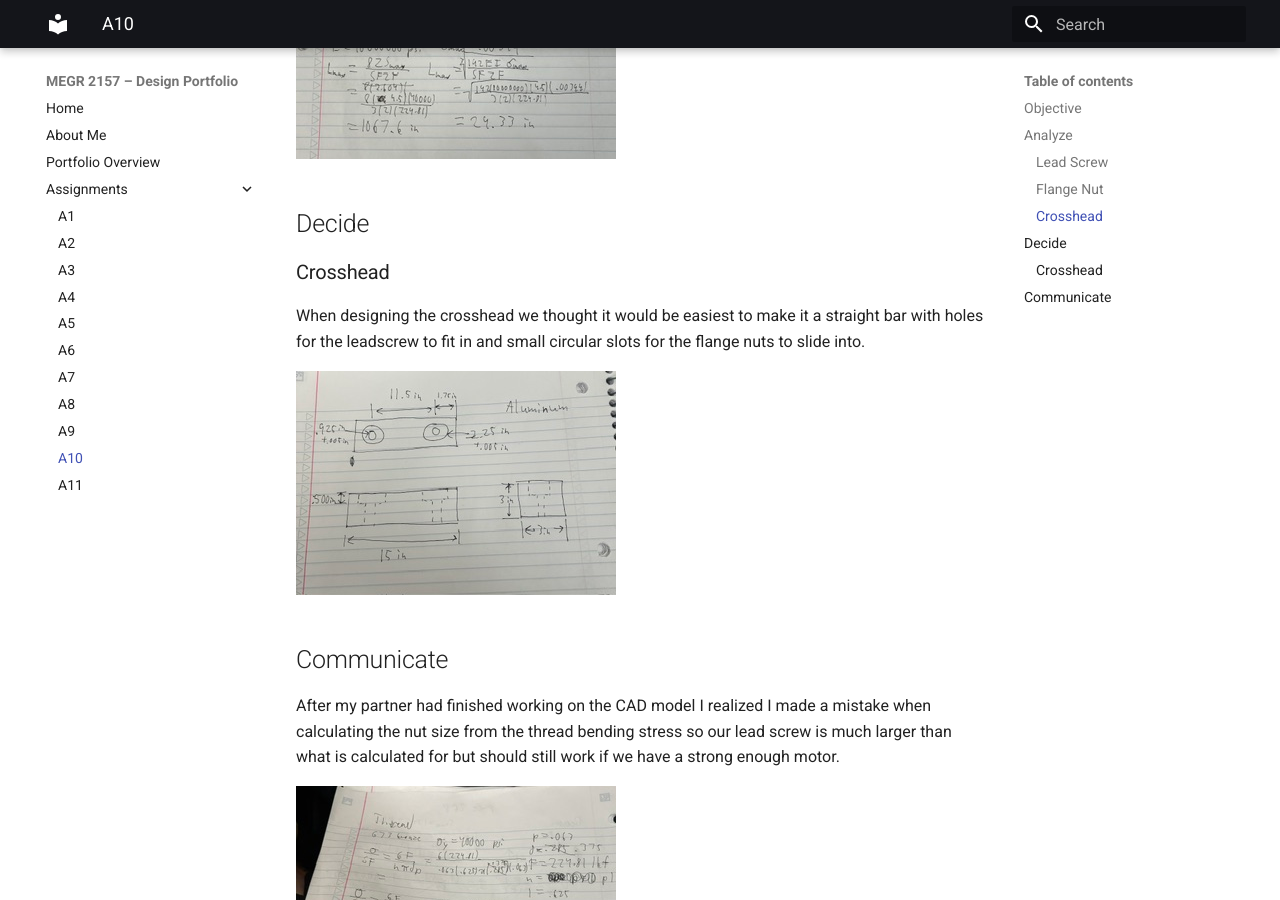
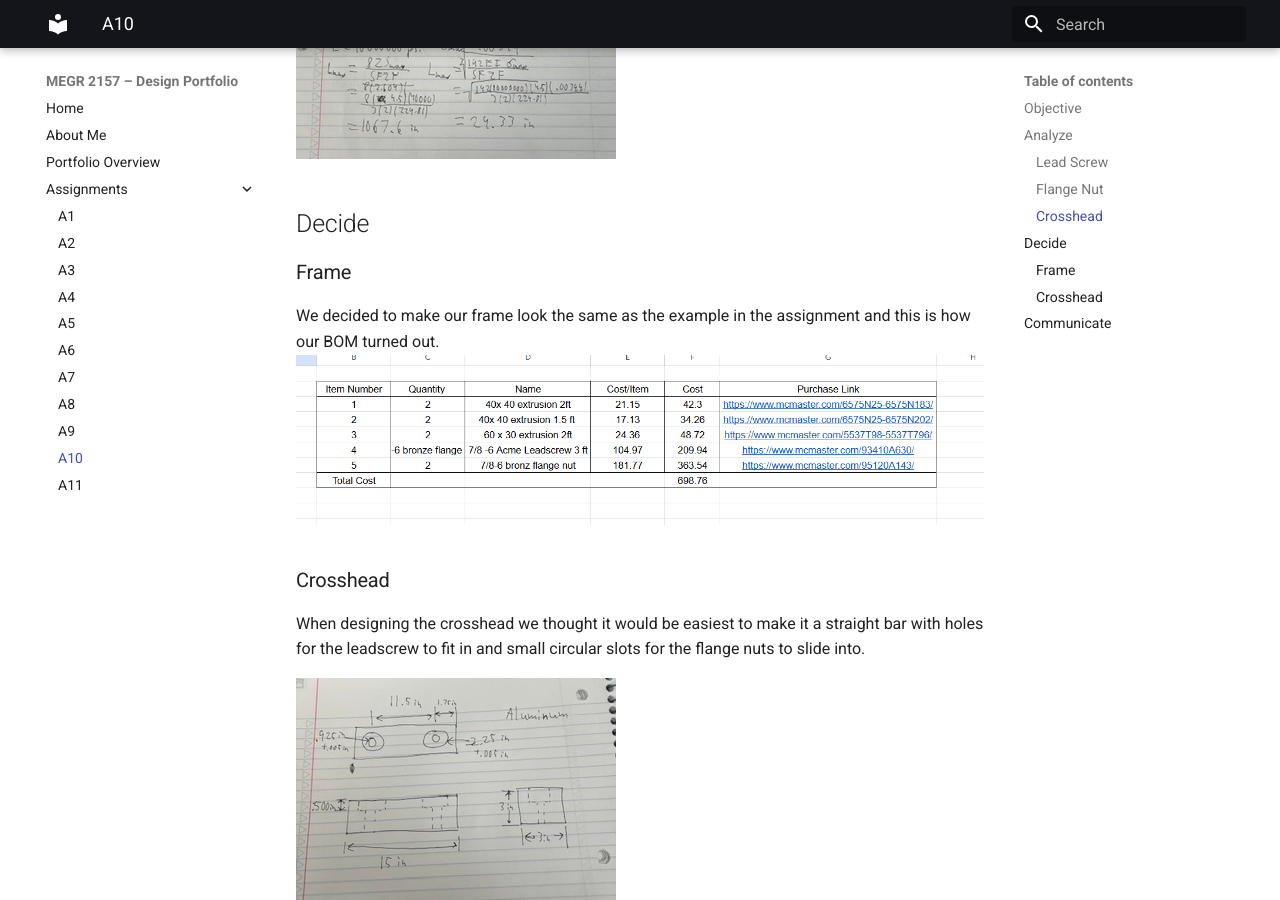
Before and after one commit to whodges5-art/wyatt-hodges-design-projects-portfolio, an MkDocs documentation site: the page built from docs/assignments/A10/index.md, in a window 1280 px wide and 900 px high, scrolled down 2259 px. Built offline with MkDocs 1.6.1 and Material for MkDocs 9.7.7, drawn with Linux system fonts in a browser that asks for light colours.

Commit message:
Update index.md

```diff
--- a/docs/assignments/A10/index.md
+++ b/docs/assignments/A10/index.md
@@ -21,6 +21,9 @@ I solved for the minimum length of the crosshead by modeling it as a beam fixed
 
 ![crosshead](crosshead.jpeg)
 ## Decide
+### Frame
+We decided to make our frame look the same as the example in the assignment and this is how our BOM turned out.
+![BOM](BOM.png)
 ### Crosshead
 When designing the crosshead we thought it would be easiest to make it a straight bar with holes for the leadscrew to fit in and small circular slots for the flange nuts to slide into.
 
```
